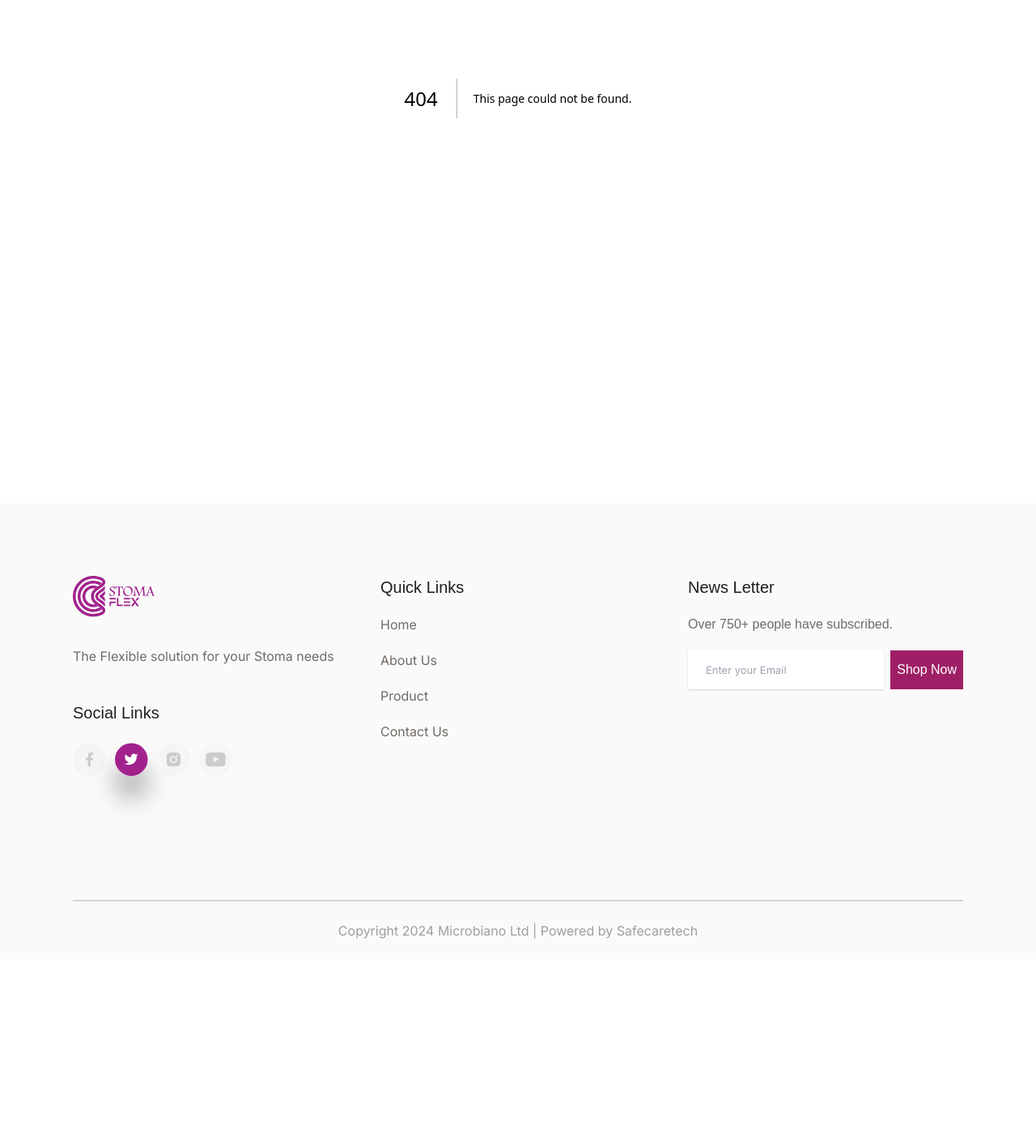
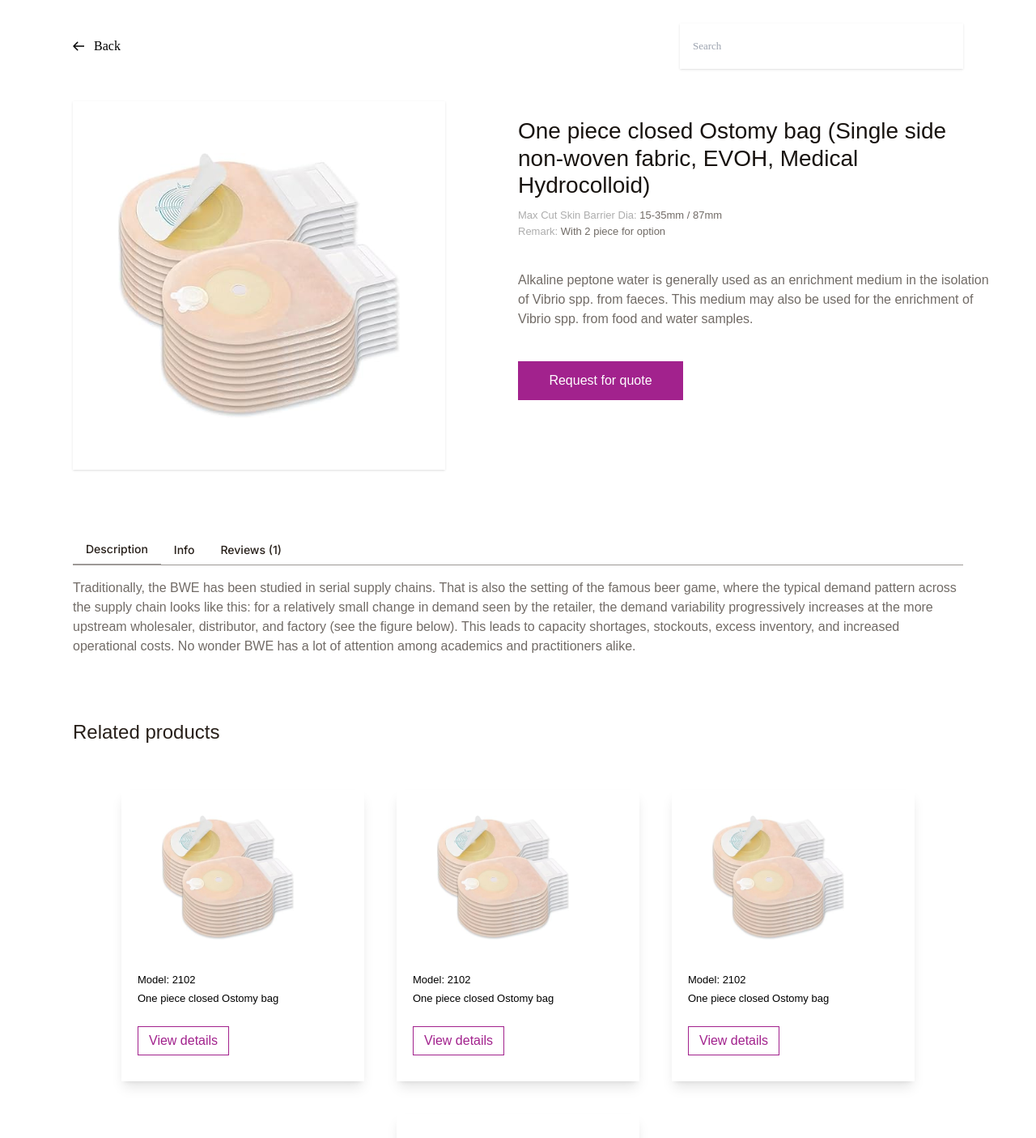
Before and after one commit to mtalha987/stomaflex, a Next.js app: page /product/singleP in a window 1280 px wide. Before the commit this address had no page. Shown: the part 400-1805 px from the top of the page at 81% size. Before the commit the page ends 1585 px from the top, so only its background shows below. Built offline with nearby package versions, Linux system fonts and the light colour scheme.

Commit message:
Single Product Page Complete

```diff
--- a/app/components/ProductData.jsx
+++ b/app/components/ProductData.jsx
@@ -3,67 +3,79 @@ import Link from "next/link";
 import Image from "next/image";
 import Product1 from "@/public/images/product1.svg";
 
-const ProductData = () => {
 const productData = [
   {
+    id:"1",
     name: "One piece closed Ostomy bag ",
     model: "Model: 2102",
     url: Product1,
     action: "View details",
   },
   {
+    id:"2",
     name: "One piece closed Ostomy bag ",
     model: "Model: 2102",
     url: Product1,
     action: "View details",
   },
   {
+    id:"3",
     name: "One piece closed Ostomy bag ",
     model: "Model: 2102",
     url: Product1,
     action: "View details",
   },
   {
+    id:"4",
     name: "One piece closed Ostomy bag ",
     model: "Model: 2102",
     url: Product1,
     action: "View details",
   },
   {
+    id:"5",
     name: "One piece closed Ostomy bag ",
     model: "Model: 2102",
     url: Product1,
     action: "View details",
   },
   {
+    id:"6",
     name: "One piece closed Ostomy bag ",
     model: "Model: 2102",
     url: Product1,
     action: "View details",
   },
   {
+    id:"7",
     name: "One piece closed Ostomy bag ",
     model: "Model: 2102",
     url: Product1,
     action: "View details",
   },
   {
+    id:"8",
     name: "One piece closed Ostomy bag ",
     model: "Model: 2102",
     url: Product1,
     action: "View details",
   },
   {
+    id:"9",
     name: "One piece closed Ostomy bag ",
     model: "Model: 2102",
     url: Product1,
     action: "View details",
   },
 ];
+
+const ProductData = ({limit}) => {
+
+  const displayedProducts = limit ? productData.slice(0, limit) : productData;
   return (
     <>
       <div className="flex gap-10 justify-center mt-14 flex-wrap">
-        {productData.map((item, index) => (
+        {displayedProducts.map((item, index) => (
           <div
             className="bg-white shadow-lg  flex flex-col  py-8  justify-center w-[300px]"
             key={index}
@@ -75,7 +87,7 @@ const ProductData = () => {
               {item.name}
             </h2>
             <div className="mt-6">
-                <button className="px-[13px] py-[5px] border border-primary text-primary text-base font-medium font-primary">{item.action}</button>
+                <button className="px-[13px] py-[5px] border border-primary text-primary text-base font-medium font-primary"><Link href={`/product/singleP`} >{item.action}</Link></button>
             </div>
             </div>
           </div>
--- a/app/components/contact/LocationMap.jsx
+++ b/app/components/contact/LocationMap.jsx
@@ -9,7 +9,15 @@ const LocationMap = () => {
   return (
     <>
       <div className="mt-32">
-        <Image src={LocationMapImage} alt="Map" className="w-full" />
+      <iframe
+            src="https://www.google.com/maps/embed?pb=!1m14!1m8!1m3!1d14495.85232539756!2d54.7278259!3d24.7281477!3m2!1i1024!2i768!4f13.1!3m3!1m2!1s0x3e5effd1737a9a77%3A0x4bdf4e512ac74a2a!2sSafe%20Care%20Medical%20Industry!5e0!3m2!1sen!2s!4v1723027491491!5m2!1sen!2s"
+            width="100%"
+            height="600"
+            style={{ border: 0 }}
+            // allowFullScreen=""
+            loading="lazy"
+            referrerPolicy="no-referrer-when-downgrade"
+            allowFullScreen />
       </div>
       <div className="flex flex-wrap justify-center md:-mt-36 xl:px-0 lg:px-[40px] px-5 xs:gap-5">
         <div className="bg-[#F6E9F4] py-24 xl:pl-36 pl-[5%] pr-[100px] xs:w-full lg:pr-0 lg:w-[30%] ">
--- /dev/null
+++ b/app/components/product/BackButton.jsx
@@ -0,0 +1,30 @@
+import React from 'react'
+import Link from 'next/link'
+import Image from 'next/image';
+import ArrowLeft from "@/public/images/ArrowLeft.svg";
+
+const BackButton = () => {
+  return (
+    <>
+    <div className="xl:px-[90px] lg:px-[40px] px-5 mt-10 flex  justify-between items-center flex-wrap xs:mb-5">
+       <Link href="/product" className="inline-flex items-center gap-3">
+         <Image src={ArrowLeft} />
+         <span className="text-neutral-800 text-base font-medium font-['Poppins'] leading-normal">
+           Back
+         </span>
+       </Link>
+       <div className="lg:w-[350px] xs:mt-5">
+           <form className="flex">
+             <input
+               type="text"
+               className="w-full xl:w-[400px]  h-14 px-[16px] py-4 bg-white shadow justify-start items-start gap-2.5 inline-flex text-[#bdbab8] text-[13px] font-normal font-['Poppins'] leading-tight"
+               placeholder="Search"
+             />
+           </form>
+         </div>
+     </div>
+   </>
+  )
+}
+
+export default BackButton
--- /dev/null
+++ b/app/components/product/ProductMainDetail.jsx
@@ -0,0 +1,46 @@
+import React from "react";
+import Image from "next/image";
+import Product1 from "@/public/images/product1.svg";
+import TabsProduct from "./TabsProduct";
+
+const ProductMainDetail = () => {
+  return (
+    <>
+      <div className="xl:px-[90px] lg:px-[40px] mt-10 px-5 flex flex-wrap md:flex-nowrap xl:gap-[90px] md:gap-10 ">
+        <div className="md:w-6/12 sm:w-[60%] bg-white shadow md:mt-0 mt-10">
+          <Image src={Product1} className="w-full py-16 px-14" />
+        </div>
+        <div className="md:w-6/12">
+          <div>
+            <h2 className="text-divi-gray text-[28px] font-medium font-primary leading-[33.60px] mt-5">
+              One piece closed Ostomy bag (Single side non-woven fabric, EVOH,
+              Medical Hydrocolloid)
+            </h2>
+            <h2 className="text-[#adadad] text-[13px] font-normal font-primary leading-tight mt-3">
+              Max Cut Skin Barrier Dia:{" "}
+              <span className="text-divi-gray-300"> 15-35mm / 87mm</span>
+            </h2>
+            <p className="text-[#adadad] text-[13px] font-normal font-primary leading-tight mt-1">
+              Remark:{" "}
+              <span className="text-divi-gray-300">
+                With 2 piece for option
+              </span>
+            </p>
+            <p className="xl:w-[586px] text-divi-gray-300 text-base font-normal font-primary leading-normal mt-10 ">
+              Alkaline peptone water is generally used as an enrichment medium
+              in the isolation of Vibrio spp. from faeces. This medium may also
+              be used for the enrichment of Vibrio spp. from food and water
+              samples.
+            </p>
+            <button className="w-[204px] h-12 bg-primary text-white text-base font-normal font-arial mt-10 xs:mb-10">
+            Request for quote
+            </button>
+          </div>
+        </div>
+      </div>
+      <TabsProduct/>
+    </>
+  );
+};
+
+export default ProductMainDetail;
--- /dev/null
+++ b/app/components/product/RelatedProducts.jsx
@@ -0,0 +1,15 @@
+import React from 'react'
+import ProductData from '../ProductData'
+
+const RelatedProducts = () => {
+  return (
+    <>
+        <div className='xl:px-[90px] lg:px-[40px] px-5 mt-16'>
+            <h2 className='text-[#271F19] text-2xl font-normal font-primary leading-[28.88px]'>Related products</h2>
+            <ProductData limit={4}/>
+        </div>
+    </>
+  )
+}
+
+export default RelatedProducts
--- /dev/null
+++ b/app/components/product/TabsProduct.jsx
@@ -0,0 +1,56 @@
+"use client"
+import React from 'react'
+import { useState } from 'react';
+
+
+const TabsProduct = () => {
+
+    const [activeTab, setActiveTab] = useState('description');
+
+    const tabs = [
+      { id: 'description', label: 'Description' },
+      { id: 'info', label: 'Info' },
+      { id: 'reviews', label: 'Reviews (1)' },
+    ];
+
+    const renderContent = () => {
+      switch (activeTab) {
+        case 'description':
+          return <p className='text-divi-gray-300 test-base font-primary font-normal leading-normal'>Traditionally, the BWE has been studied in serial supply chains. That is also the setting of the famous beer game, where the typical demand pattern across
+          the supply chain looks like this: for a relatively small change in demand seen by the retailer, the demand variability progressively increases at the more
+          upstream wholesaler, distributor, and factory (see the figure below). This leads to capacity shortages, stockouts, excess inventory, and increased
+          operational costs. No wonder BWE has  a lot of attention among academics and practitioners alike.</p>;
+        case 'info':
+          return <p className='text-divi-gray-300 test-base font-primary font-normal leading-normal'>Additional product information goes here...</p>;
+        case 'reviews':
+          return <p className='text-divi-gray-300 test-base font-primary font-normal leading-normal'>Customer reviews will be displayed here...</p>;
+        default:
+          return null;
+      }
+    };
+
+  return (
+    <>
+     <div className="xl:px-[90px] lg:px-[40px] px-5 mt-20">
+      <div className="flex border-b border-[#9D9996]">
+        {tabs.map((tab) => (
+          <button
+            key={tab.id}
+            className={`px-4 py-2 -mb-px text-sm font-medium text-[#271F19]  focus:outline-none ${
+              activeTab === tab.id ? 'border-[#9D9996] border-b-2  text-[#271F19]' : 'border-[#9D9996] hover:text-gray-800'
+            }`}
+            onClick={() => setActiveTab(tab.id)}
+          >
+            {tab.label}
+          </button>
+        ))}
+      </div>
+      <div className="py-4">
+        {renderContent()}
+      </div>
+    </div>
+    </>
+  )
+}
+
+export default TabsProduct
--- /dev/null
+++ b/app/product/singleP/page.jsx
@@ -0,0 +1,97 @@
+import React from "react";
+// import { useRouter } from "next/router";
+import PageNameBanner from "../../components/PageNameBanner";
+import Banner from "../../components/Banner";
+import AboutHeroImg from '@/public/images/aboutHero.svg';
+import BackButton from "@/app/components/product/BackButton";
+import ProductMainDetail from "@/app/components/product/ProductMainDetail";
+import RelatedProducts from "@/app/components/product/RelatedProducts";
+
+
+// const productData = [
+//   {
+//     id: "1",
+//     name: "One piece closed Ostomy bag ",
+//     model: "Model: 2102",
+//     url: Product1,
+//     action: "View details",
+//   },
+//   {
+//     id: "2",
+//     name: "One piece closed Ostomy bag ",
+//     model: "Model: 2102",
+//     url: Product1,
+//     action: "View details",
+//   },
+//   {
+//     id: "3",
+//     name: "One piece closed Ostomy bag ",
+//     model: "Model: 2102",
+//     url: Product1,
+//     action: "View details",
+//   },
+//   {
+//     id: "4",
+//     name: "One piece closed Ostomy bag ",
+//     model: "Model: 2102",
+//     url: Product1,
+//     action: "View details",
+//   },
+//   {
+//     id: "5",
+//     name: "One piece closed Ostomy bag ",
+//     model: "Model: 2102",
+//     url: Product1,
+//     action: "View details",
+//   },
+//   {
+//     id: "6",
+//     name: "One piece closed Ostomy bag ",
+//     model: "Model: 2102",
+//     url: Product1,
+//     action: "View details",
+//   },
+//   {
+//     id: "7",
+//     name: "One piece closed Ostomy bag ",
+//     model: "Model: 2102",
+//     url: Product1,
+//     action: "View details",
+//   },
+//   {
+//     id: "8",
+//     name: "One piece closed Ostomy bag ",
+//     model: "Model: 2102",
+//     url: Product1,
+//     action: "View details",
+//   },
+//   {
+//     id: "9",
+//     name: "One piece closed Ostomy bag ",
+//     model: "Model: 2102",
+//     url: Product1,
+//     action: "View details",
+//   },
+// ];
+
+const ProductDetails = () => {
+  // const router = useRouter();
+  // const { slug } = router.query;
+
+  // const product = productData.find((p) => p.name === slug);
+
+  // if (!product) {
+  //   return <p>Product not found</p>;
+  // }
+  return (
+    <>
+      <PageNameBanner title="Product Page" image={AboutHeroImg}/>
+      <BackButton/>
+      <ProductMainDetail/>
+      <RelatedProducts/>
+      <Banner/>
+    </>
+  );
+};
+
+export default ProductDetails;
```
Also changed, not shown: public/images/ArrowLeft.svg (added). Lines whose indentation alone changed are shown as unchanged.
